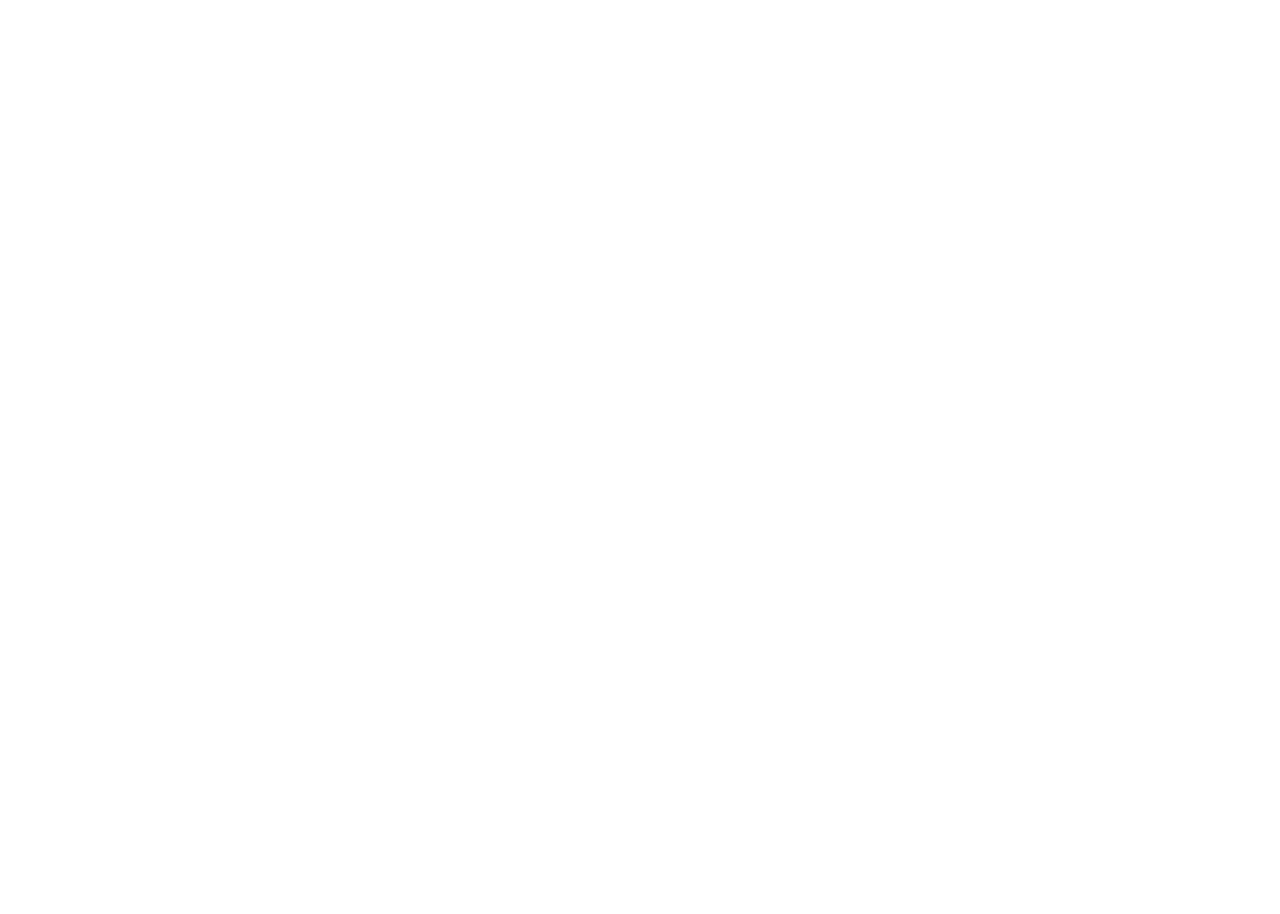
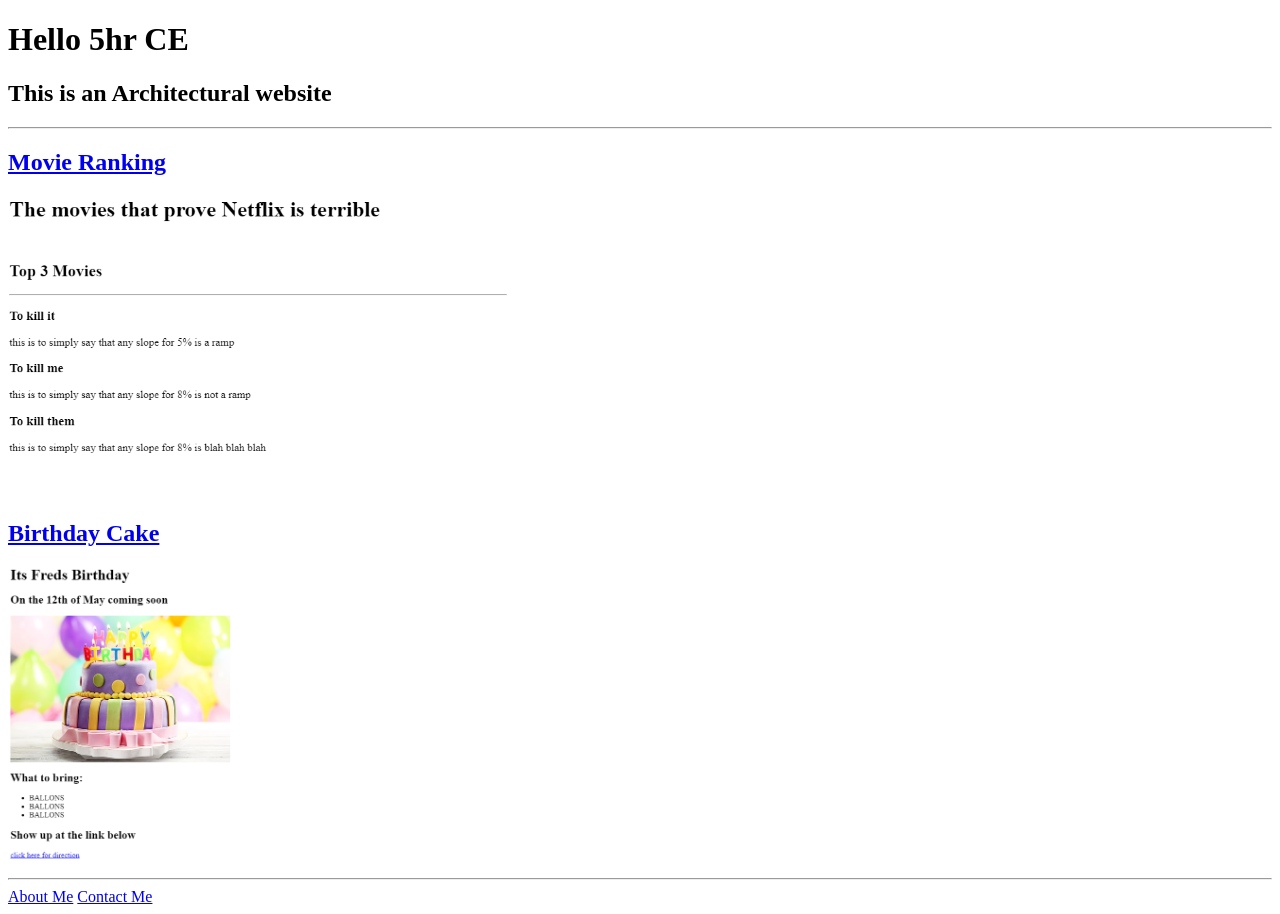
Before and after one commit to Watchiton/html-portfolio, a plain HTML site: page index.html in a window 1280 px wide. Before the commit the page ends 800 px from the top, so only its background shows below. Drawn offline with Linux system fonts and the light colour scheme.

Commit message:
Add files via upload

```diff
--- a/index.html
+++ b/index.html
@@ -1,15 +1,21 @@
-<!-- TODO 1: Create the HTML Boilerplate -->
+<!DOCTYPE html>
+<html lang="en">
 
-<!-- TODO 2: Add Your previous projects' HTML into the public folder -->
+ <head>
+ <meta charset="UTF-8">
+ <title> This is Freds Architectural website</title>
+ </head>
 
-<!-- TODO 3: Take screenshots of your project previews and add the images to the images folder -->
-
-<!-- TODO 4: Add titles/subtitles etc. -->
-
-<!-- TODO 5: Add a link to the project pages -->
-
-<!-- TODO 6: Add images to show the project previews
-HINT for TODO 6: You can use the height attribute set to 200 to make the image smaller:
-https://developer.mozilla.org/en-US/docs/Web/HTML/Element/img#attr-height -->
-
-<!-- TODO 7: Add the Contact Me and About Me page links -->
+<body>
+<h1> Hello 5hr CE</h1>
+<h2> This is an Architectural website</h2>
+<hr />
+<h2><a href="./public/movie-ranking.html">Movie Ranking</a></h2>
+<img src="./assets/images/moviefred.png" height="300"/>
+<h2><a href="./public/birthday-invite.html"> Birthday Cake</a></h2>
+<img src="./assets/images/cake.png" height="300"/>
+<hr/>
+<a href="./public/about.html"> About Me</a>
+<a href="./public/contact"> Contact Me</a>
+</body>
+ </html>
```
